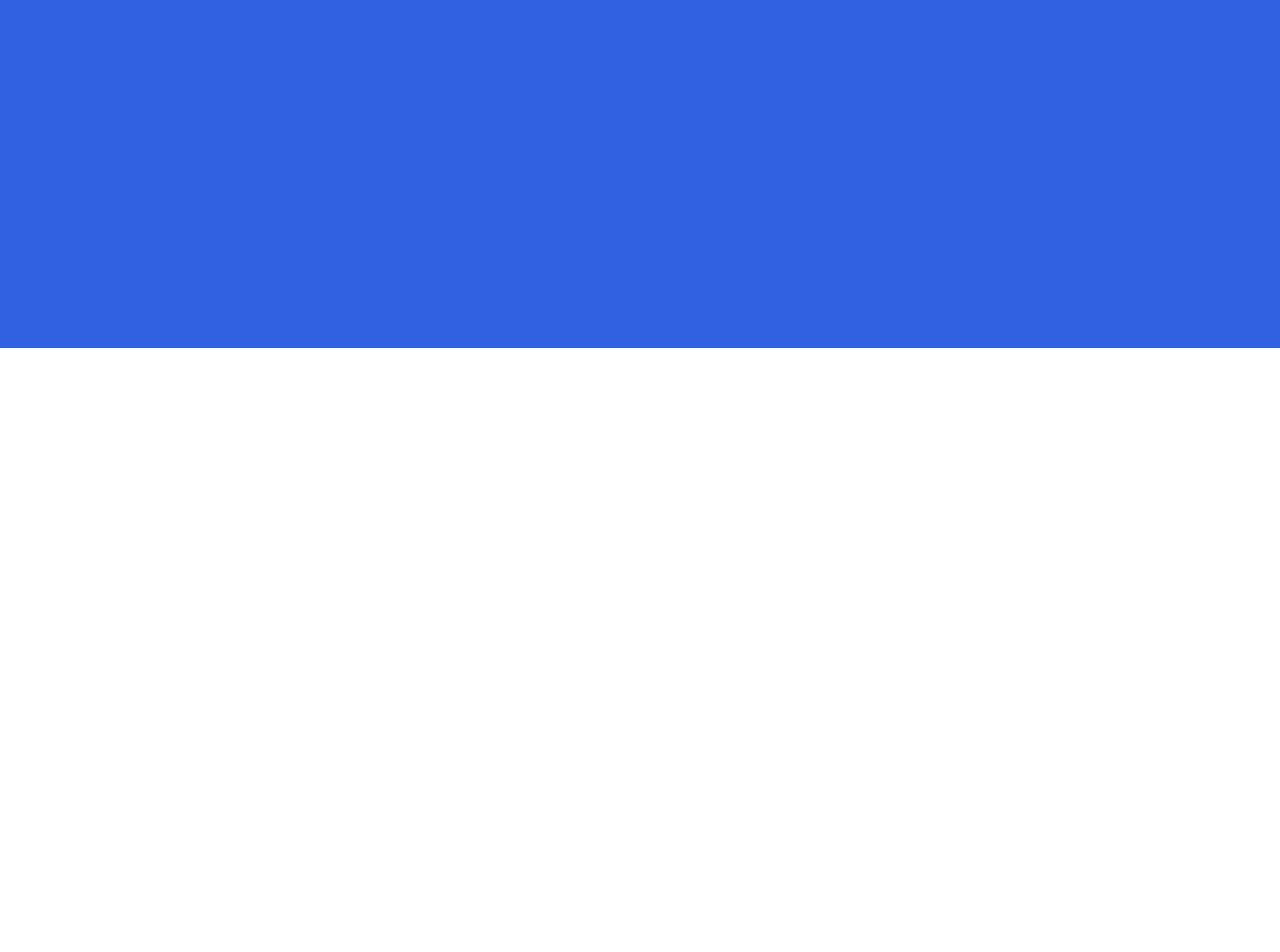
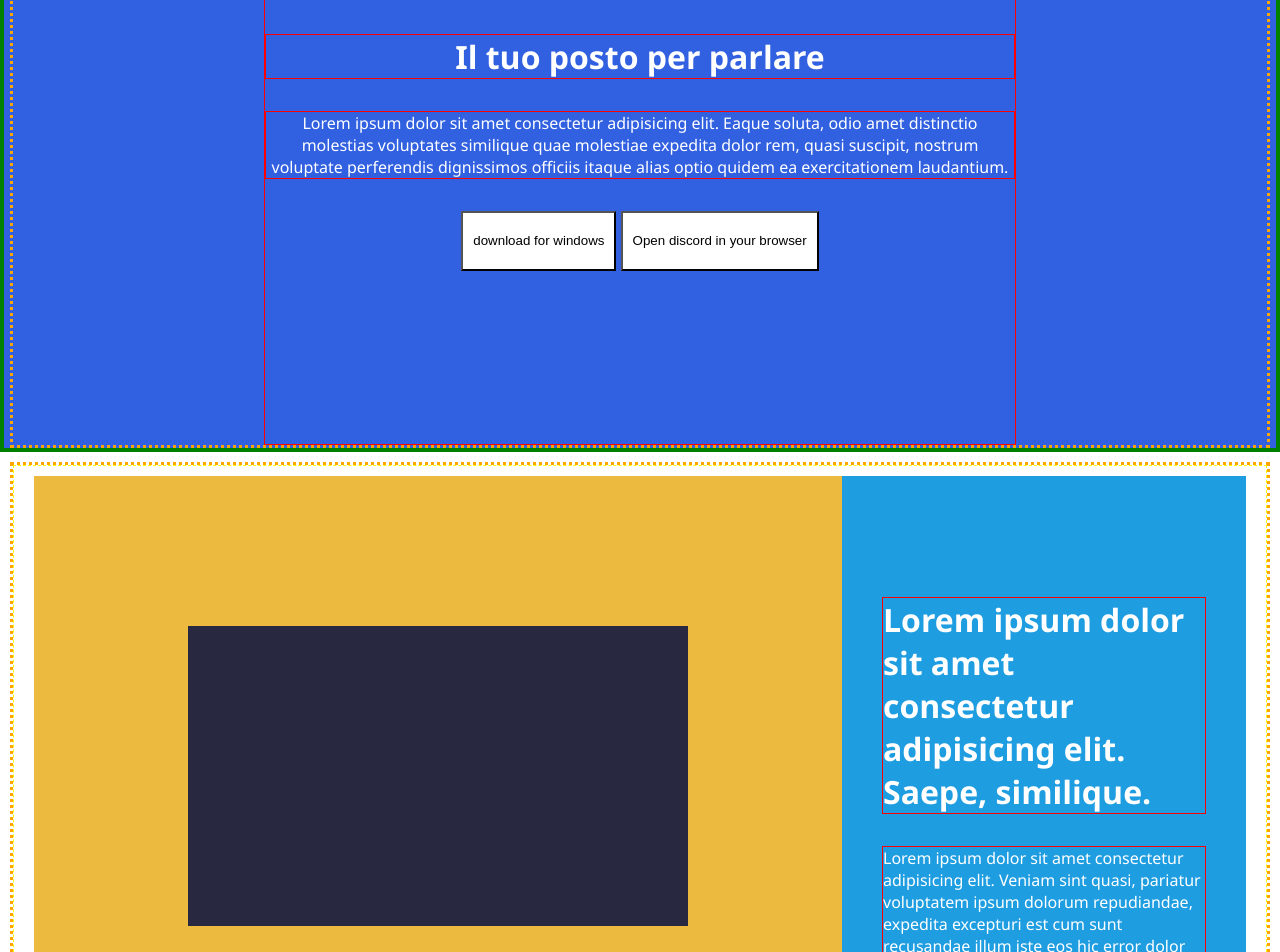
Before and after one commit to tarex7/htmlcss-struttura-discord, a plain HTML site: page index.html in a window 1280 px wide. Shown: the part 252-1204 px from the top of the page. Before the commit the page ends 800 px from the top, so only its background shows below. Drawn offline with Linux system fonts and the light colour scheme.

Commit message:
added sections

```diff
--- a/index.html
+++ b/index.html
@@ -12,11 +12,79 @@
     <header>
       <div class="container">
         <div class="navbar">
-          <div class="logo"></div>
+          <div class="logo">
+              <div id="logo"></div>
+          </div>
           <div class="links"></div>
           <div class="login"></div>
         </div>
-      </div>
+        <div class="header-content">
+          <h1>Il tuo posto per parlare</h1>
+          <p>
+            Lorem ipsum dolor sit amet consectetur adipisicing elit. Eaque
+            soluta, odio amet distinctio molestias voluptates similique quae
+            molestiae expedita dolor rem, quasi suscipit, nostrum voluptate
+            perferendis dignissimos officiis itaque alias optio quidem ea
+            exercitationem laudantium.
+          </p>
+          <button class="btn">download for windows</button>
+          <button class="btn">Open discord in your browser</button>
+        </div>
     </header>
+    </div>
+    <div class="container">
+
+        <main>
+            <section>
+               <div class="column image">
+                   <div class="img"></div>
+               </div>
+               <div class="column text">
+                <h1>Lorem ipsum dolor sit amet consectetur adipisicing elit. Saepe, similique.</h1>
+                <p>Lorem ipsum dolor sit amet consectetur adipisicing elit. Veniam sint quasi, pariatur voluptatem ipsum dolorum repudiandae, expedita excepturi est cum sunt recusandae illum iste eos hic error dolor omnis minima.</p>
+               </div>
+            </section>
+
+            <section>
+
+               <div class="column text">
+                <h1>Lorem ipsum dolor sit amet consectetur adipisicing elit. Saepe, similique.</h1>
+                <p>Lorem ipsum dolor sit amet consectetur adipisicing elit. Veniam sint quasi, pariatur voluptatem ipsum dolorum repudiandae, expedita excepturi est cum sunt recusandae illum iste eos hic error dolor omnis minima.</p>
+               </div>
+               <div class="column image">
+                <div class="img"></div>
+            </div>
+            </section>
+
+            <section>
+                <div class="column image">
+                    <div class="img"></div>
+                </div>
+                <div class="column text">
+                 <h1>Lorem ipsum dolor sit amet consectetur adipisicing elit. Saepe, similique.</h1>
+                 <p>Lorem ipsum dolor sit amet consectetur adipisicing elit. Veniam sint quasi, pariatur voluptatem ipsum dolorum repudiandae, expedita excepturi est cum sunt recusandae illum iste eos hic error dolor omnis minima.</p>
+                </div>
+             </section>
+
+            <!-- <section>
+                <div class="section-text">
+                    <h1>Lorem ipsum dolor sit amet consectetur adipisicing elit. Saepe, similique.</h1>
+                    <p>Lorem ipsum dolor sit amet consectetur adipisicing elit. Veniam sint quasi, pariatur voluptatem ipsum dolorum repudiandae, expedita excepturi est cum sunt recusandae illum iste eos hic error dolor omnis minima.</p>
+                </div>
+                <div class="img"></div>
+            </section>
+
+            <section>
+                <div class="img"></div>
+                <div class="section-text">
+                    <h1>Lorem ipsum dolor sit amet consectetur adipisicing elit. Saepe, similique.</h1>
+                    <p>Lorem ipsum dolor sit amet consectetur adipisicing elit. Veniam sint quasi, pariatur voluptatem ipsum dolorum repudiandae, expedita excepturi est cum sunt recusandae illum iste eos hic error dolor omnis minima.</p>
+                </div>
+            </section> -->
+
+
+
+        </main>
+    </div>
   </body>
 </html>
--- a/style.css
+++ b/style.css
@@ -5,14 +5,20 @@
   box-sizing: border-box;
 }
 
+body {
+  font-family: "Segoe UI", Tahoma, Geneva, Verdana, sans-serif;
+}
+
 header {
   background-color: #3161e0;
   min-height: 600px;
+  border: 4px green solid;
+  margin: 10px 0;
 }
 
 .container {
-  max-width: 1200px;
-  border: 1px solid #fff;
+  max-width: 1260px;
+  border: 3px dotted orange;
   margin: 0 auto;
 }
 
@@ -23,9 +29,19 @@ header {
 }
 
 .logo {
+    display: flex;
+    align-items: center;
   background-color: #da968b;
   min-height: 80px;
   width: 25%;
+
+}
+
+#logo {
+    height: 50px;
+    background-color: #3161e0;
+    width: 100px;
+    margin-left: 10px;
 }
 
 .links {
@@ -39,3 +55,60 @@ header {
   min-height: 80px;
   width: 25%;
 }
+
+.header-content {
+  text-align: center;
+  max-width: 60%;
+  margin: 0 auto;
+  border: 1px red solid;
+  height: 600px;
+}
+
+.btn {
+  background-color: #fff;
+  height: 60px;
+  padding: 10px;
+  margin-top: 2rem;
+}
+
+h1 {
+  border: 1px red solid;
+  color: #fff;
+  font-size: 2rem;
+  margin-top: 25%;
+}
+
+p {
+  margin-top: 2rem;
+  border: 1px red solid;
+  color: #fff;
+}
+
+/* Section */
+
+section {
+  border: 1px dashed yellow;
+  display: flex;
+  padding: 10px 20px;
+}
+
+.image {
+  display: flex;
+  justify-content: center;
+  align-items: center;
+  background-color: #ebba3f;
+  width: calc(100% / 3 * 2);
+  height: 600px;
+}
+
+.img {
+  height: 300px;
+  width: 500px;
+  background-color: #292841;
+}
+
+.text {
+  background-color: #1f9de1;
+  width: calc(100% / 3);
+  padding: 40px;
+}
```
